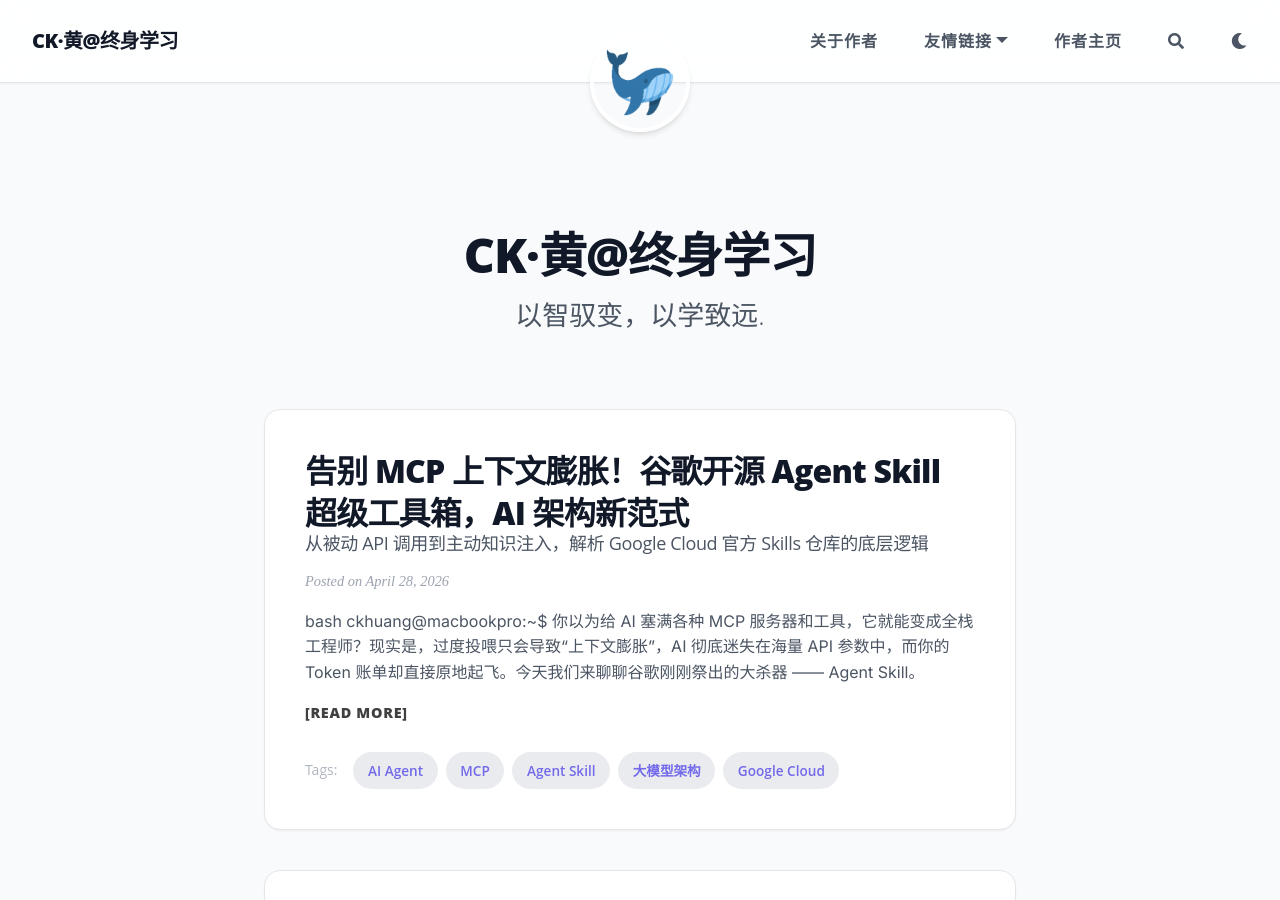
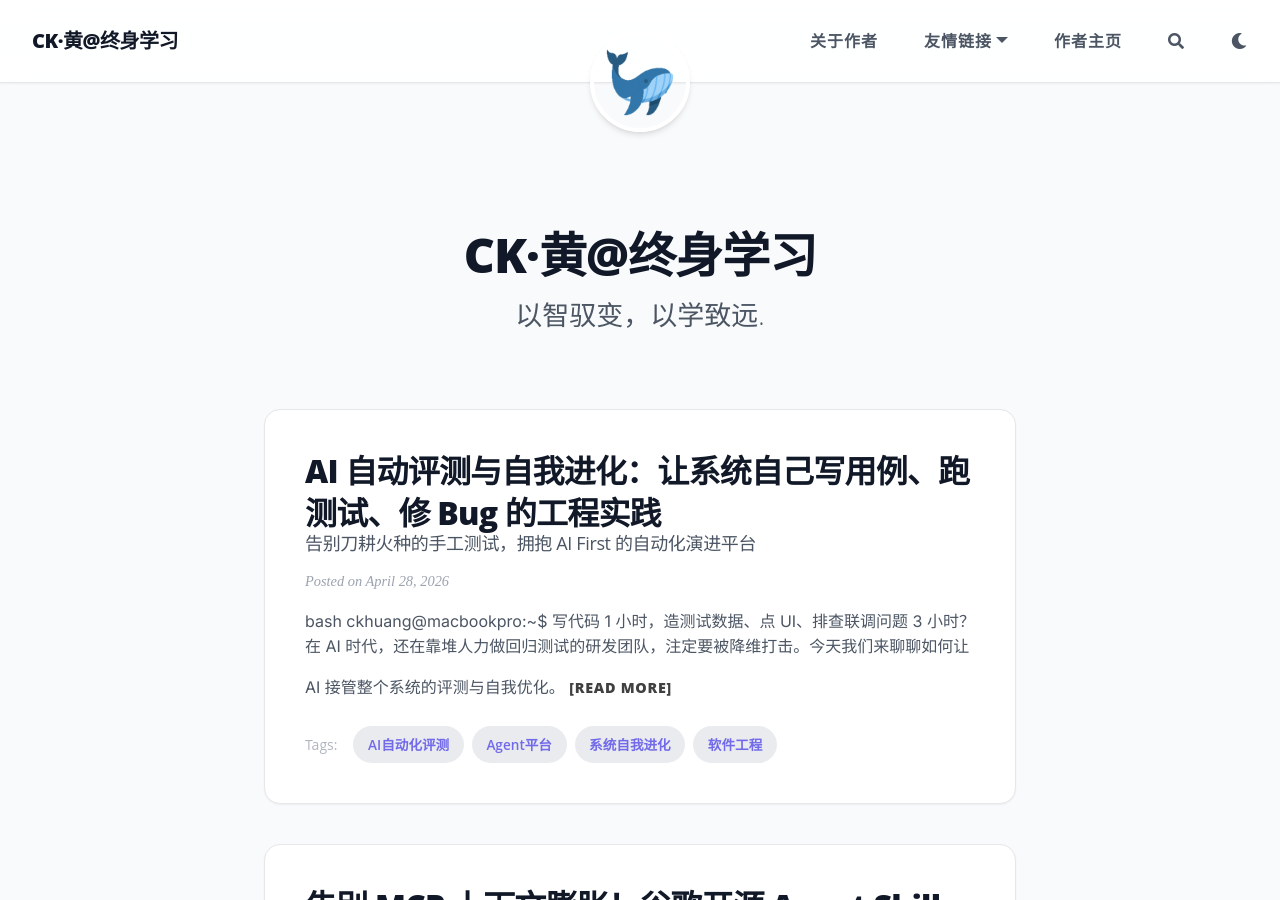
Before and after one commit to CKAtGitHub/ckatgithub.github.io, a Jekyll site: the page built from index.html, in a window 1280 px wide and 900 px high. Built offline with Jekyll 4.4.1, drawn with Linux system fonts in a browser that asks for light colours; nearby versions of some CDN libraries; the list of posts is cut into pages by our own code; comment, search, counter and statistics services are not loaded.

Commit message:
Add new blog post: AI 自动评测与自我进化：让系统自己写用例、跑测试、修 Bug 的工程实践

````diff
--- /dev/null
+++ b/_posts/2026-04-29-ai-automated-testing-and-optimization.md
@@ -0,0 +1,92 @@
+---
+layout: post
+title: "AI 自动评测与自我进化：让系统自己写用例、跑测试、修 Bug 的工程实践"
+subtitle: "告别刀耕火种的手工测试，拥抱 AI First 的自动化演进平台"
+date: 2026-04-29 10:04:44 +0800
+tags: [AI自动化评测, Agent平台, 系统自我进化, 软件工程]
+keywords: "森林有鱼, 有鱼智界, CK·黄, 终身学习, AI员工, AI, 人工智能, 技术分享, AI自动化评测, Agent平台, 系统自我进化, 软件工程"
+comments: true
+---
+
+<div style="background-color: #1e1e1e; color: #00ff00; font-family: 'Courier New', Courier, monospace; border-radius: 8px; padding: 20px; box-shadow: 0 10px 30px rgba(0,0,0,0.3); margin-bottom: 30px; margin-top: 20px; position: relative; overflow: hidden;">
+    <div style="display: flex; align-items: center; margin-bottom: 15px; padding-bottom: 10px; border-bottom: 1px solid #333;">
+        <div style="display: flex; gap: 8px; margin-right: 15px;">
+            <div style="width: 12px; height: 12px; border-radius: 50%; background-color: #ff5f56;"></div>
+            <div style="width: 12px; height: 12px; border-radius: 50%; background-color: #ffbd2e;"></div>
+            <div style="width: 12px; height: 12px; border-radius: 50%; background-color: #27c93f;"></div>
+        </div>
+        <div style="color: #ccc; font-size: 0.9em;">bash</div>
+    </div>
+    <div>
+        <p style="margin: 5px 0; line-height: 1.6;"><span style="color: #008AFF; font-weight: bold;">ckhuang@macbookpro:~$</span> 写代码 1 小时，造测试数据、点 UI、排查联调问题 3 小时？在 AI 时代，还在靠堆人力做回归测试的研发团队，注定要被降维打击。今天我们来聊聊如何让 AI 接管整个系统的评测与自我优化。 <span style="display: inline-block; width: 8px; height: 16px; background-color: #00ff00; vertical-align: middle;"></span></p>
+    </div>
+</div>
+
+在软件工程中，构建一个系统并不难，难的是如何在长周期的迭代中保证系统的稳定性与质量。传统的评测流程通常是：定义评测任务 -> 人工收集评测集 -> 运行任务并观测指标 -> 产出报告。这个流程中最大的痛点在于**人**——造数据苦、跑测试累，开发同学的意愿极低。
+
+但随着 AI Agent 能力的跃升，我们完全可以切换到 **AI First** 的视角：能否只定义验收标准，剩下的用例生成、模拟点击、质量打分甚至代码优化，全交给 AI 来做？
+
+读完本文，你将了解如何构建一个全自动化的 AI 评测与进化平台，以及如何利用大模型实现系统的“自动挂机升级”。
+
+### 一、AI First 评测平台的设计哲学
+
+在分布式系统和 AI Agent 的落地实践中，我越来越深切地体会到：**好的架构应该让人尽可能地“懒”**。一个真正的 AI 评测平台，从入口层面就应该杜绝让人去干苦力活。
+
+核心玩法其实非常克制：平台只暴露接口给 AI，人无法直接操作。你只需要把平台的 API 能力（比如创建任务、生成用例、提交报告）封装成 Skill，喂给你的 AI Agent（如本地的 Cursor、QoderWork 等）。
+
+```mermaid
+graph TD
+    A[研发人员] -->|1. 自然语言描述验收标准| B(AI Agent)
+    B -->|2. 调用评测平台 API| C[创建评测任务]
+    B -->|3. 根据场景扩散| D[自动生成测试集]
+    B -->|4. 模拟运行并观测| E[执行测试]
+    E -->|5. 汇总多维度结果| F[生成评测报告]
+    F -.->|6. 发现缺陷,自动修改代码| B
+    style B fill:#f9f,stroke:#333,stroke-width:2px
+```
+
+这个流程的关键在于，AI 不仅是执行者，更是**测试用例的设计师**。比如你要测试一个“钉钉文档 MCP 工具”，只需丢给 AI 一句话：“测试一下这个 MCP 的全功能”。AI 会自动拆解出创建文档、读取内容、冲突检测等 10 多个连贯的测试用例，并自主跑完出具一份详尽的报告。
+
+### 二、不仅是 API：突破 UI 与内容的评测盲区
+
+早期的自动化测试多聚焦于后端接口（Headless），但现代 Web 应用尤其是 AIGC 产品，真正的痛点在于**前端交互体验和生成内容的质量**。
+
+利用具备浏览器控制能力的 Agent，AI 可以直接介入 UI 测试。例如，评测一个“根据文本生成 PPT”的系统：
+1. **状态断言**：不再是非黑即白的 Pass/Fail。
+2. **Rubrics 评分机制**：对于“生成的图片好不好看”、“排版是否合理”这种主观问题，引入 Rubrics（多维度评分标准）。AI 会生成一系列不同等级的用例，从功能完整性、视觉品味、内容逻辑等多个维度进行打分。
+
+<div style="text-align: center; font-size: 1.2em; font-style: italic; color: #008AFF; margin: 40px 0 20px; padding: 20px; border-top: 1px dashed #ccc; border-bottom: 1px dashed #ccc;">
+    “当 AI 具备了审美和逻辑判别能力，UI 测试就不再是死板的 DOM 节点断言，而是像真人体验官一样的全面审视。” —— CK·黄
+</div>
+
+### 三、系统的自我进化：让代码挂机升级
+
+如果只是自动出报告，那 AI 充其量只是个高级 QA。真正的杀手锏在于**闭环优化**。
+
+当我们拿到了一份包含具体扣分点（比如“创建同名文件夹时未抛出冲突提示”）的评测报告时，下一步是什么？当然是把这份报告丢给代码生成模型（如 Cursor 或本地的 AI 编程助手），让它去读报告、改代码！
+
+**一个典型的系统自我优化飞轮：**
+1. **v1 版本评测**：AI 跑完测试，发现边缘 Case 报错，打分 90 分。
+2. **AI 自动修复**：Cursor 读取报告，定位代码，修改逻辑。
+3. **v2 版本回归**：再次触发自动化评测，验证修复结果，打分上升至 97 分。
+4. **循环迭代**：人去睡觉，系统自己往复迭代三轮，第二天早上收获一个 99 分的健壮系统。
+
+在这个过程中，系统的 **AI Coding 含量**至关重要。一个充斥着硬编码、约定大于配置的“屎山”代码，AI 是很难在其中闪转腾挪的。只有架构清晰、基础设施达标的系统，才能享受到这波“自动化升级”的红利。这也正是我们在打造 [有鱼智界](https://zhijie.iyouyu.tech/)（全能 AI 员工）时一直坚持的理念：赋予 AI 员工完整的上下文和标准化的操作环境，它们才能爆发出超越人类的工程效率。
+
+### 四、总结与思考
+
+从全自动化无 UI 评测，到带 UI 的内容质量评估，再到整个系统的自动化迭代，AI 正在重塑软件工程的生命周期。
+
+<div style="background-color: #1e1e1e; color: #00ff00; font-family: 'Courier New', Courier, monospace; border-radius: 8px; padding: 20px; box-shadow: 0 10px 30px rgba(0,0,0,0.3); margin-bottom: 30px; margin-top: 20px; position: relative; overflow: hidden;">
+    <div style="display: flex; align-items: center; margin-bottom: 15px; padding-bottom: 10px; border-bottom: 1px solid #333;">
+        <div style="display: flex; gap: 8px; margin-right: 15px;">
+            <div style="width: 12px; height: 12px; border-radius: 50%; background-color: #ff5f56;"></div>
+            <div style="width: 12px; height: 12px; border-radius: 50%; background-color: #ffbd2e;"></div>
+            <div style="width: 12px; height: 12px; border-radius: 50%; background-color: #27c93f;"></div>
+        </div>
+        <div style="color: #ccc; font-size: 0.9em;">bash</div>
+    </div>
+    <div>
+        <p style="margin: 5px 0; line-height: 1.6;"><span style="color: #008AFF; font-weight: bold;">ckhuang@macbookpro:~$</span> 未来的高级工程师，不再是写出最多代码的人，而是最善于构建“基础设施”，让 AI 跑得更顺畅的架构师。你的系统，准备好迎接 AI 员工的接管了吗？ <span style="display: inline-block; width: 8px; height: 16px; background-color: #00ff00; vertical-align: middle;"></span></p>
+    </div>
+</div>
````
Also changed, not shown: .trae/skills/blog-generator/SKILL.md.
